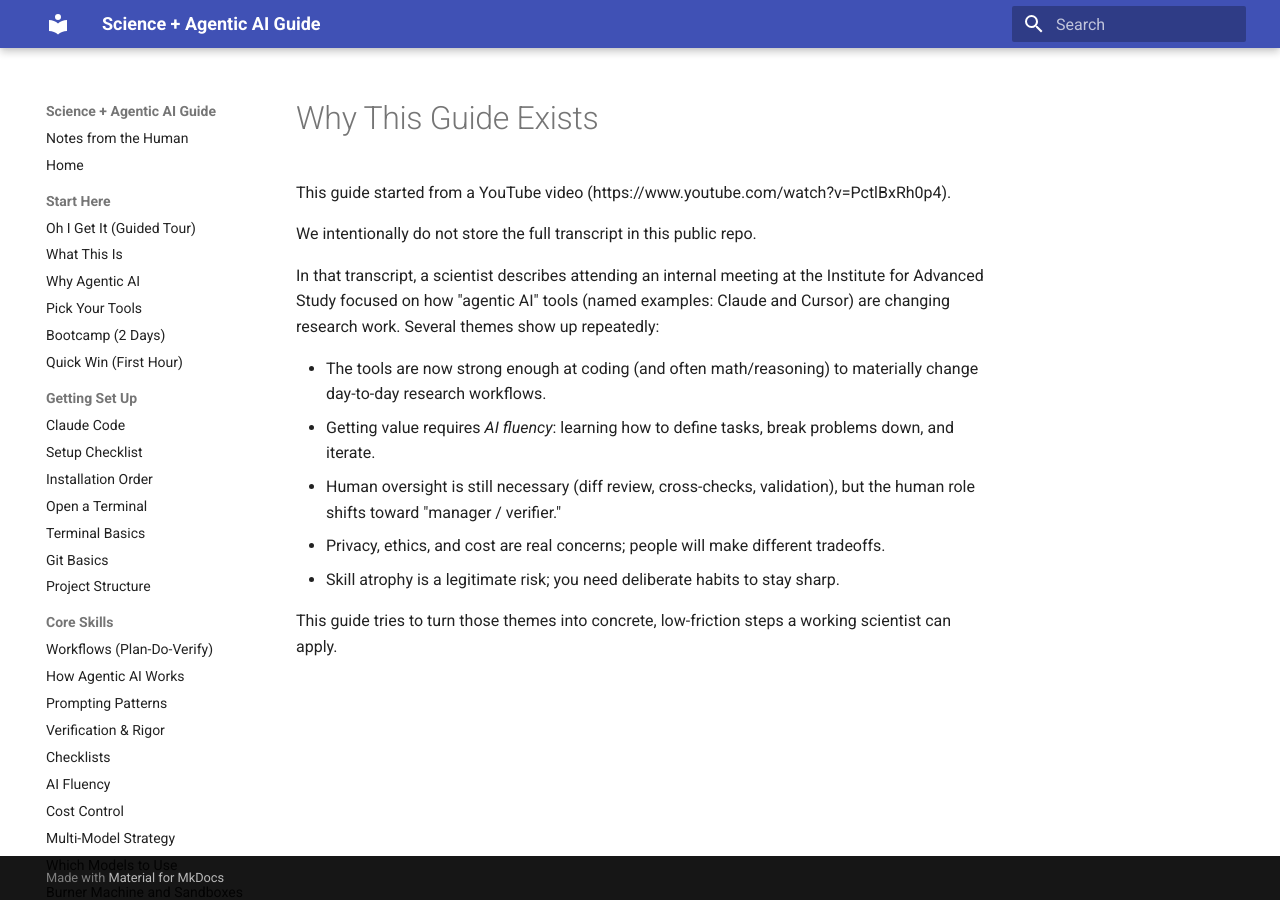
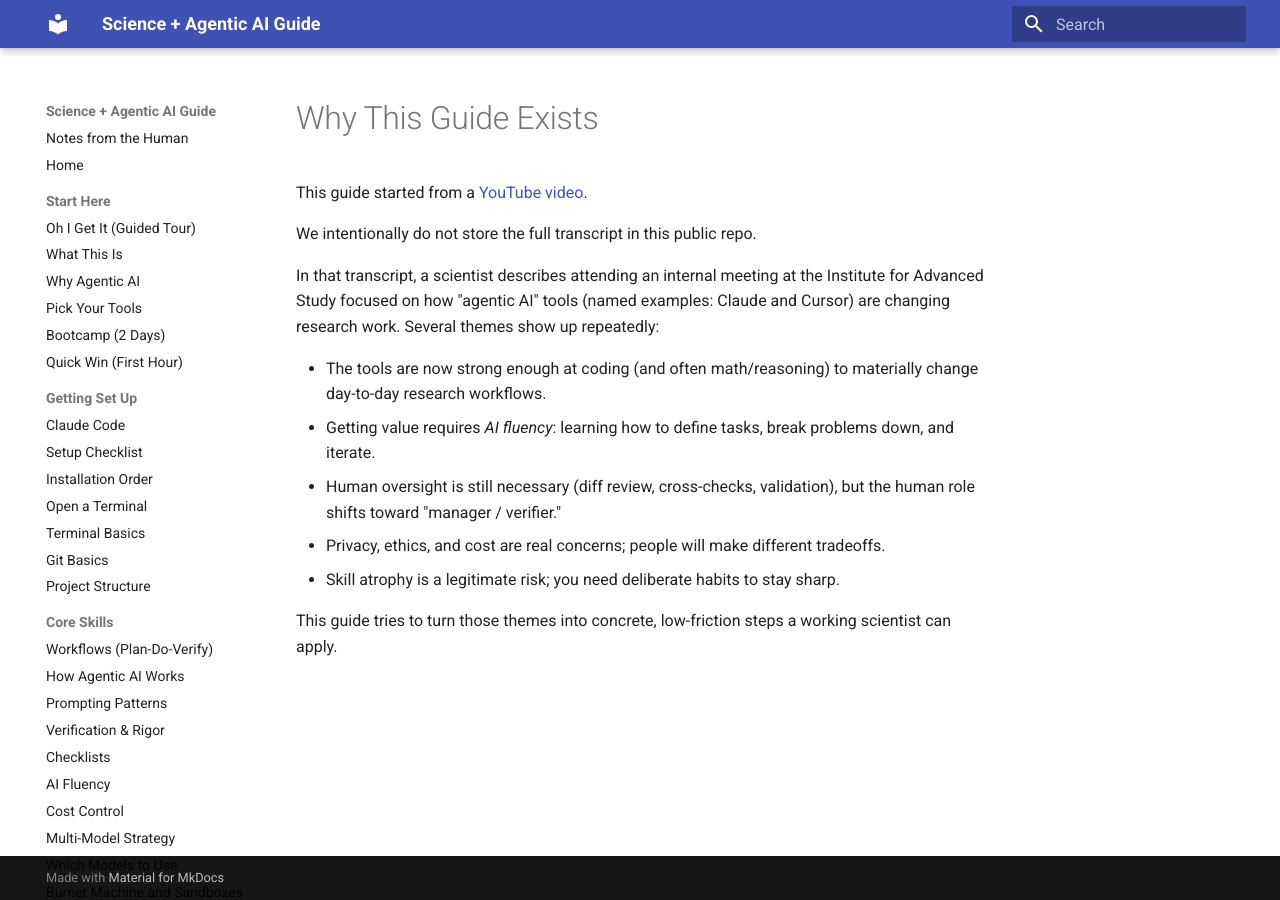
Before and after one commit to Chris-Cullins/science-ai-guide, an MkDocs documentation site: the page built from docs/context.md, in a window 1280 px wide. Built offline with MkDocs 1.6.1 and Material for MkDocs 9.7.7, drawn with Linux system fonts in a browser that asks for light colours.

Commit message:
Convert plain URLs to proper markdown links
Fixed in:
- claude-code.md (pricing link)
- context.md (YouTube video link)
- install-order.md (Codex CLI link)
- open-terminal.md (Ghostty, iTerm2 links)
- pricing.md (all source links)

Co-Authored-By: Claude Opus 4.5 <noreply@anthropic.com>

```diff
--- a/docs/context.md
+++ b/docs/context.md
@@ -1,6 +1,6 @@
 # Why This Guide Exists
 
-This guide started from a YouTube video (https://www.youtube.com/watch?v=PctlBxRh0p4).
+This guide started from a [YouTube video](https://www.youtube.com/watch?v=PctlBxRh0p4).
 
 We intentionally do not store the full transcript in this public repo.
 
```
Also changed, not shown: docs/claude-code.md (+1 -1 lines), docs/install-order.md (+1 -1 lines), docs/open-terminal.md (+2 -2 lines), docs/pricing.md (+5 -5 lines).
